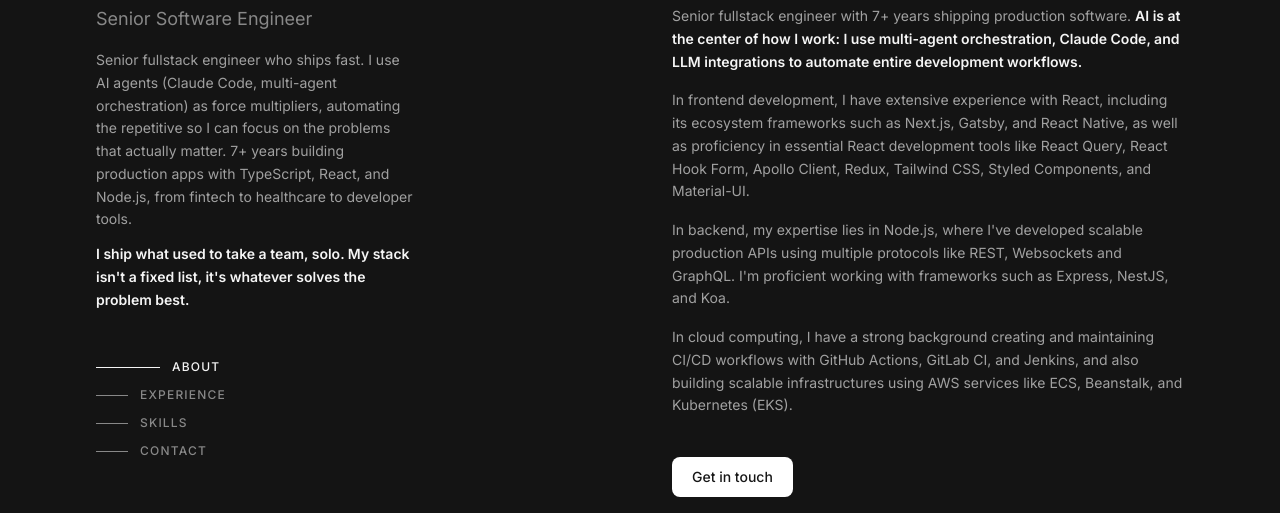
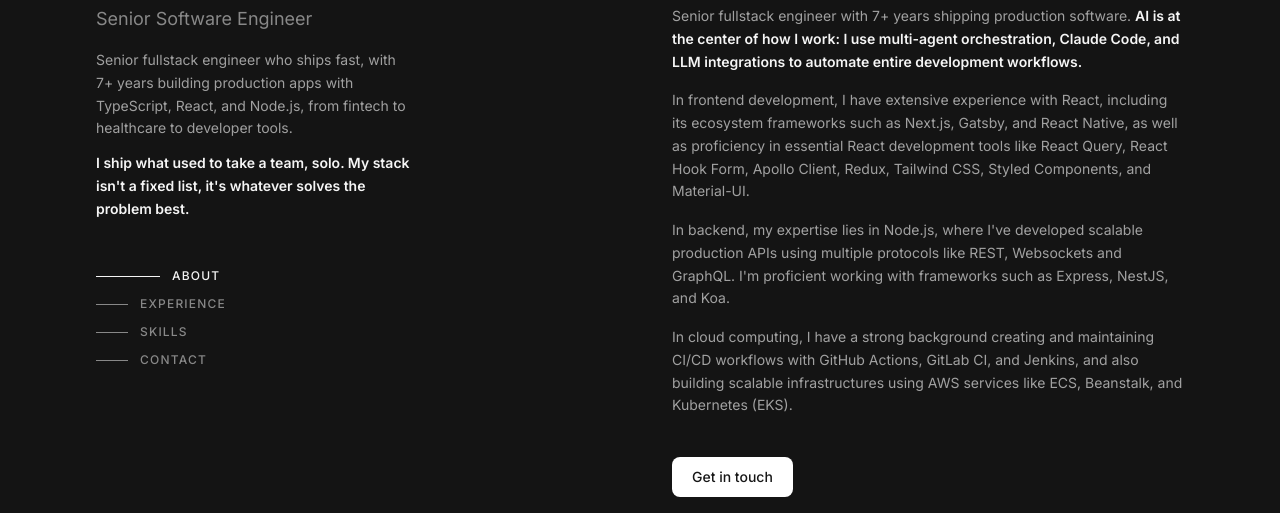
Before and after one commit to peraltafederico/portfolio, an Astro site: page / in a window 1280 px wide. Shown: the part 151-664 px from the top of the page. Built offline with nearby package versions, Linux system fonts and the light colour scheme; Astro itself is replaced by a stand-in of ours.

Commit message:
fix: remove AI mention from Hero bio to avoid repetition with About

```diff
--- a/src/components/Hero.astro
+++ b/src/components/Hero.astro
@@ -25,7 +25,7 @@ const navItems = [
       data-hero="bio"
       class="text-sm leading-relaxed mt-4 max-w-xs text-[#555] dark:text-[#a0a0a0]"
     >
-      Senior fullstack engineer who ships fast. I use AI agents (Claude Code, multi-agent orchestration) as force multipliers, automating the repetitive so I can focus on the problems that actually matter. 7+ years building production apps with TypeScript, React, and Node.js, from fintech to healthcare to developer tools.
+      Senior fullstack engineer who ships fast, with 7+ years building production apps with TypeScript, React, and Node.js, from fintech to healthcare to developer tools.
     </p>
     <p data-hero="bio" class="text-sm leading-relaxed mt-3 max-w-xs">
       <strong class="font-semibold text-neutral-900 dark:text-neutral-100">I ship what used to take a team, solo. My stack isn't a fixed list, it's whatever solves the problem best.</strong>
```
